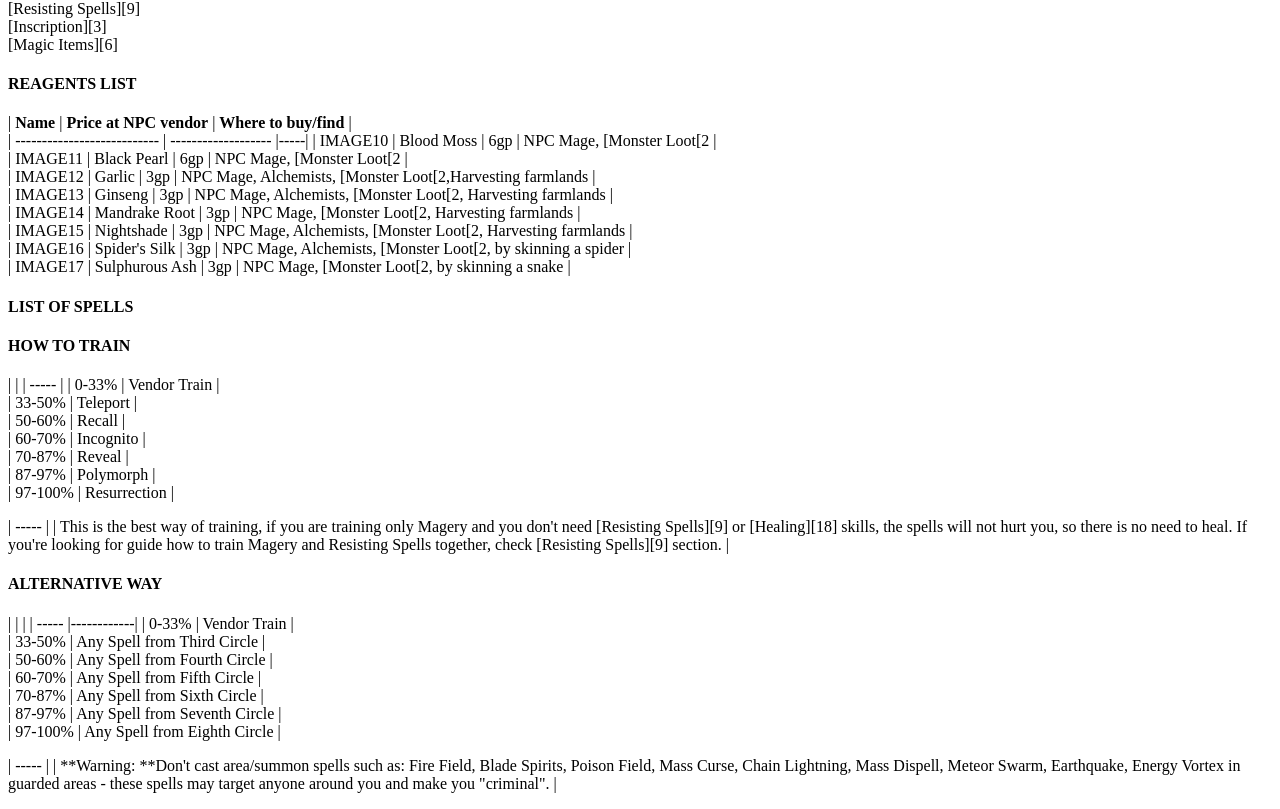
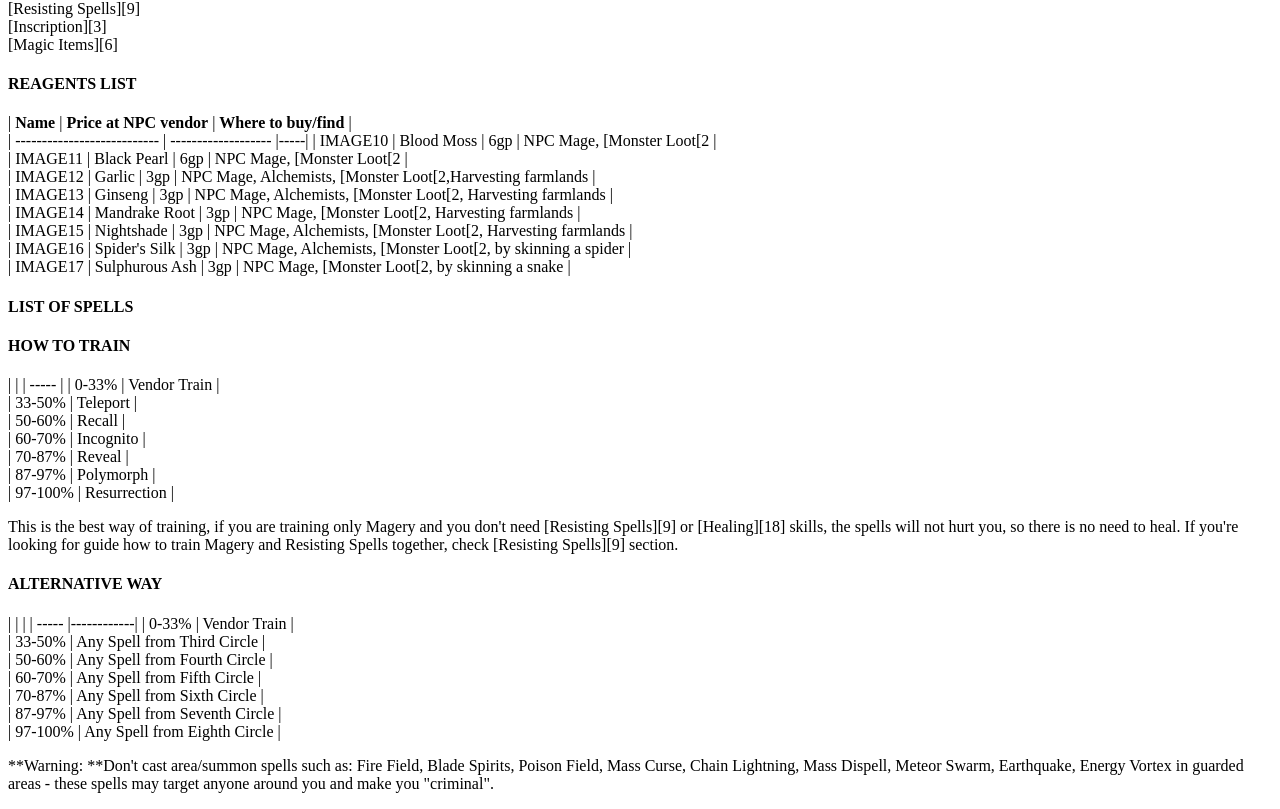
Before and after one commit to mikedijkstra/neverlandsphoenix, a Next.js app: page /library/skills/magery in a window 1280 px wide. Shown: the part 3051-3860 px from the top of the page. Built offline with nearby package versions, Linux system fonts and the light colour scheme.

Commit message:
Update magery.mdx

```diff
--- a/pages/library/skills/magery.mdx
+++ b/pages/library/skills/magery.mdx
@@ -57,8 +57,8 @@ Magery skill is the most usefull skill in the whole game, mainly used for castin
 | 87-97% | Polymorph |
 | 97-100% | Resurrection |
 
-| ----- |
-| This is the best way of training, if you are training only Magery and you don't need [Resisting Spells][9] or [Healing][18] skills, the spells will not hurt you, so there is no need to heal. If you're looking for guide how to train Magery and Resisting Spells together, check [Resisting Spells][9] section. |
+
+This is the best way of training, if you are training only Magery and you don't need [Resisting Spells][9] or [Healing][18] skills, the spells will not hurt you, so there is no need to heal. If you're looking for guide how to train Magery and Resisting Spells together, check [Resisting Spells][9] section.
 
 #### ALTERNATIVE WAY
 
@@ -72,5 +72,5 @@ Magery skill is the most usefull skill in the whole game, mainly used for castin
 | 87-97% | Any Spell from Seventh Circle |
 | 97-100% | Any Spell from Eighth Circle |
 
-| ----- |
-| **Warning: **Don't cast area/summon spells such as: Fire Field, Blade Spirits, Poison Field, Mass Curse, Chain Lightning, Mass Dispell, Meteor Swarm, Earthquake, Energy Vortex in guarded areas - these spells may target anyone around you and make you "criminal". |
+
+**Warning: **Don't cast area/summon spells such as: Fire Field, Blade Spirits, Poison Field, Mass Curse, Chain Lightning, Mass Dispell, Meteor Swarm, Earthquake, Energy Vortex in guarded areas - these spells may target anyone around you and make you "criminal".
```
